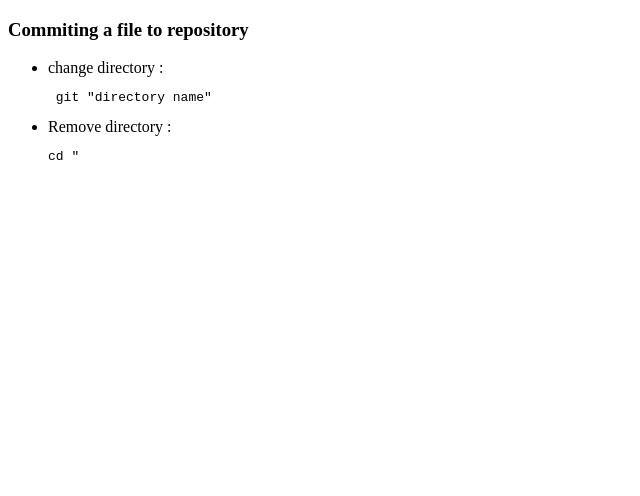
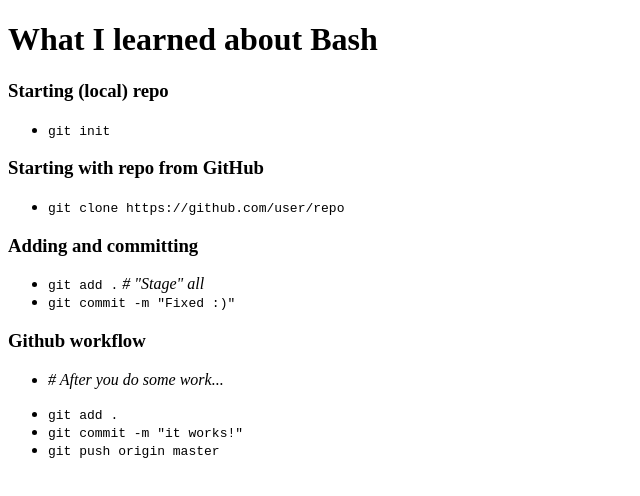
Before and after one commit to Mohammad91Allaham/Mohammad-, a plain HTML site: page cheatsheet/git.html in a window 1280 px wide. Shown: the whole page, without its empty margins (0-640 px from the left). Drawn offline with Linux system fonts and the light colour scheme.

Commit message:
updating

```diff
--- a/cheatsheet/git.html
+++ b/cheatsheet/git.html
@@ -2,21 +2,53 @@
 <html>
 
 <head>
-    <title>Git</title>
+    <title>Cheatsheets for Git</title>
 </head>
 
 <body>
-    <h3>Commiting a file to repository</h3>
+
+    <h1>What I learned about Bash</h1>
+
+    <h3>Starting (local) repo</h3>
     <ul>
         <li>
-            change directory :
-            <pre> git "directory name"</pre>
+            <code>git init</code>
+        </li>
+    </ul>
+
+    <h3>Starting with repo from GitHub</h3>
+    <ul>
+        <li>
+            <code>git clone https://github.com/user/repo</code>
+        </li>
+    </ul>
+
+    <h3>Adding and committing</h3>
+    <ul>
+        <li>
+            <code>git add .</code> <i># "Stage" all</i>
         </li>
         <li>
-            Remove directory :
-            <pre>cd "</pre>
+            <code>git commit -m "Fixed :)"</code>
         </li>
     </ul>
+
+    <h3>Github workflow</h3>
+    <ul>
+        <li>
+            <p><i># After you do some work...</i></p>
+        </li>
+        <li>
+            <code>git add .</code>
+        </li>
+        <li>
+            <code>git commit -m "it works!"</code>
+        </li>
+        <li>
+            <code>git push origin master</code>
+        </li>
+    </ul>
+
 </body>
 
 </html>
```
